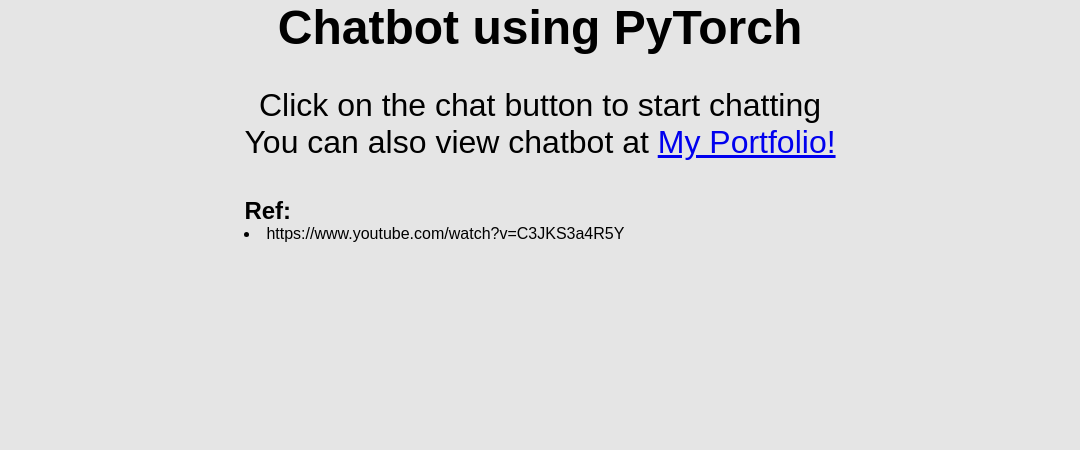
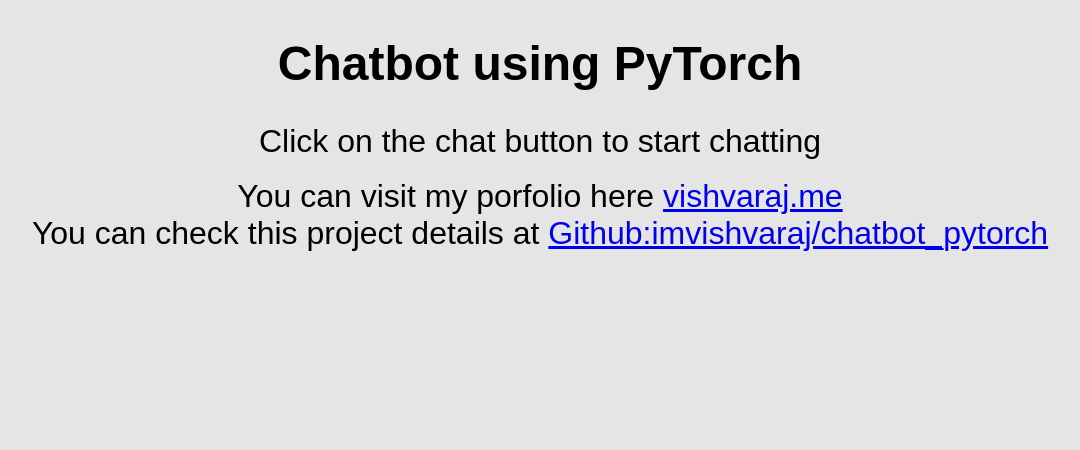
Before and after one commit to imvishvaraj/chatbot_pytorch, a Flask app: page / in a window 1280 px wide. Shown: the top 450 px of the page, without its empty margins (100-1180 px from the left). Run offline with Flask 2, Linux system fonts and the light colour scheme; some libraries are stand-ins or nearby versions.

Commit message:
Modified homepage and js

```diff
--- a/static/main.js
+++ b/static/main.js
@@ -24,7 +24,6 @@
 	// add user inputs into chat area to show user
 	let temp = `<div class="out-msg">
 		<span class="my-msg">${userInput}</span>
-		<img src="static/img/jerry.jpg" class="avatar">
 	</div>`;
 
 
@@ -48,7 +47,6 @@
 		headers:{"Content-type":"application/json; charset=UTF-8"}}
 	).then(res => res.json()).then(function(data){
 		let temp2 = `<div class="income-msg">
-		    <img src="static/img/tom.jpeg" class="avatar">
 			<span class="msg">${data.msg}</span>
 			</div>`;
 		chatArea.insertAdjacentHTML("beforeend", temp2);
--- a/templates/index.html
+++ b/templates/index.html
@@ -13,15 +13,17 @@
 
 
 		<section>
+			<br>
+			<br>
 			<h1>Chatbot using PyTorch</h1>
 			<p>Click on the chat button to start chatting</p>
-			<p>You can also view chatbot at <a href="http://vishvaraj.me/">My Portfolio!</a></p>
 			<br>
+			<p>You can visit my porfolio here <a href="http://vishvaraj.me/">vishvaraj.me</a></p>
+
+			<p>You can check this project details at <a href="https://github.com/imvishvaraj/chatbot_pytorch">Github:imvishvaraj/chatbot_pytorch</a></p>
 			<br>
-			<div align="left">
-				<h2>Ref:</h2>
-				<li>https://www.youtube.com/watch?v=C3JKS3a4R5Y </li>
-			</div>
+
+
 
 			<button class="chat-btn">
 				<!-- used google material icon for comment -->
@@ -38,8 +40,8 @@
 				<!-- inside chat box area -->
 				<div class="chat-area" id="chatId">
 					<div class="income-msg">
-						<img src="static/img/tom.jpeg" class="avatar" alt="">
-						<span class="msg">Hi, How can i help you?</span>
+						<!-- <img src="static/img/tom.jpeg" class="avatar" alt=""> -->
+						<span class="msg">start typing....</span>
 					</div>
 				</div>
 
```
